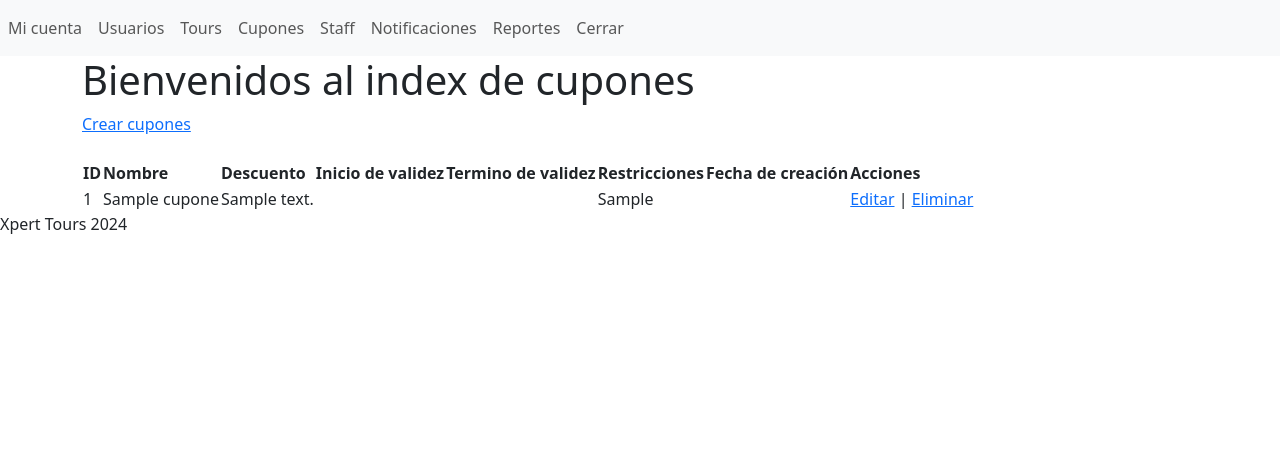
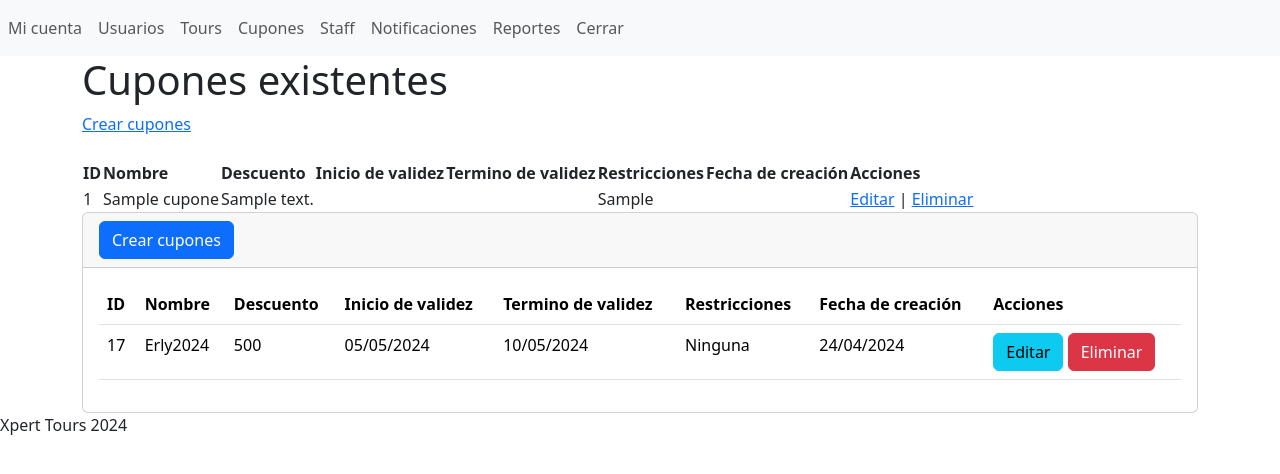
Before and after one commit to jhon-ran/xpert, a PHP site: page /xpert/secciones/cupones/ in a window 1280 px wide. Shown: the top 474 px of the page. Run offline with PHP 8.4, Linux system fonts and the light colour scheme; tables that the repository leaves empty or names only in its code hold one stand-in row (values such as "Sample post"); data that the repository does not hold is empty.

Commit message:
add bootstrap to index and crear from cupones and usuarios

```diff
--- a/bd.php
+++ b/bd.php
@@ -7,10 +7,10 @@ $usuario = "u878617270_superbad";
 $contrasena = "Romulo_xpert8";
 
 //En caso de que no funcione el servidor remoto, descomentar para servidor local
-// $servidor = "localhost";
-// $baseDatos = "bd_xpert";
-// $usuario = "root";
-// $contrasena = "";
+$servidor = "localhost";
+$baseDatos="bd_xpert";
+$usuario="root";
+$contrasena="";
 
 try{
     $conexion = new PDO("mysql:host=$servidor;dbname=$baseDatos",$usuario,$contrasena);
--- a/secciones/cupones/index.php
+++ b/secciones/cupones/index.php
@@ -34,7 +34,7 @@ $cupones = $sentencia->fetchAll(PDO::FETCH_ASSOC);
 <?php include("../../templates/header.php"); ?>
 
 
-<h1>Bienvenidos al index de cupones</h1>
+<h1>Cupones existentes</h1>
 
 <a href="crear.php">Crear cupones</a>
 <br>
@@ -66,6 +66,51 @@ $cupones = $sentencia->fetchAll(PDO::FETCH_ASSOC);
   <?php }?>
 </table>
 
+<!--Nuevo look inicia-->
+<div class="card">
+  <div class="card-header">
+    <a name="" id="" class="btn btn-primary" href="crear.php" role="button" >Crear cupones</a>
+  </div>
+  <div class="card-body">
+    <div
+      class="table-responsive-sm"
+    >
+      <table
+        class="table"
+      >
+        <thead>
+          <tr>
+            <th scope="col">ID</th>
+            <th scope="col">Nombre</th>
+            <th scope="col">Descuento</th>
+            <th scope="col">Inicio de validez</th>
+            <th scope="col">Termino de validez</th>
+            <th scope="col">Restricciones</th>
+            <th scope="col">Fecha de creación</th>
+            <th scope="col">Acciones</th>
+          </tr>
+        </thead>
+        <tbody>
+          <tr class="">
+            <td scope="row">17</td>
+            <td>Erly2024</td>
+            <td>500</td>
+            <td>05/05/2024</td>
+            <td>10/05/2024</td>
+            <td>Ninguna</td>
+            <td>24/04/2024</td>
+            <td>
+              <a name="" id="" class="btn btn-info" href="editar.php?txtID=<?php echo $registro['id']?>" role="button">Editar</a>
+              <a name="" id="" class="btn btn-danger" href="index.php?txtID=<?php echo $registro['id']?>">Eliminar</a>
+            </td>
+          </tr>
+        </tbody>
+      </table>
+    </div>
+  </div>
+</div>
+  <!--Nuevo look termina-->
+
 <!-- Se llama el footer desde los templates-->
 <!-- ../../ sube 2 niveles para poder acceder al folder de templates desde la posición actual-->
 <?php include("../../templates/footer.php"); ?>
```
Also changed, not shown: secciones/cupones/crear.php (+35 -3 lines), secciones/usuarios/crear.php (+17 -18 lines), secciones/usuarios/index.php (+2 -9 lines).
